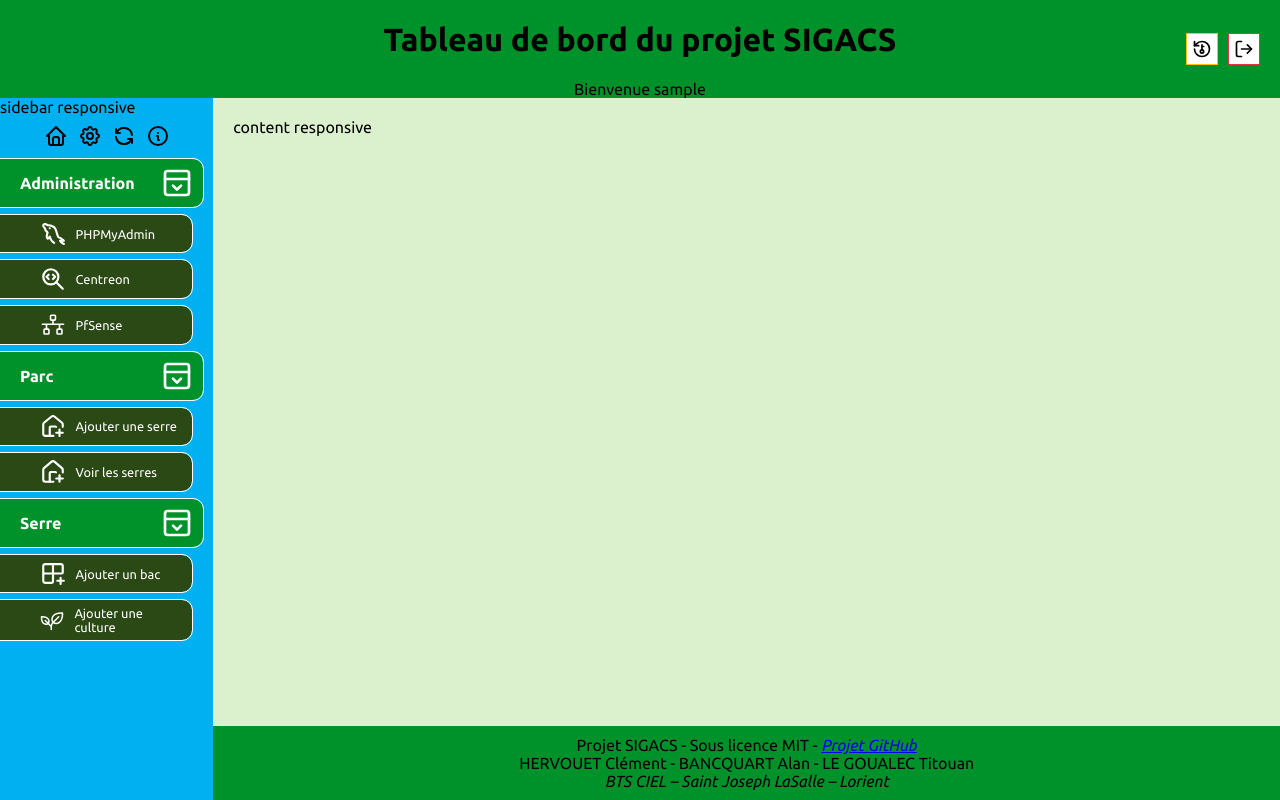
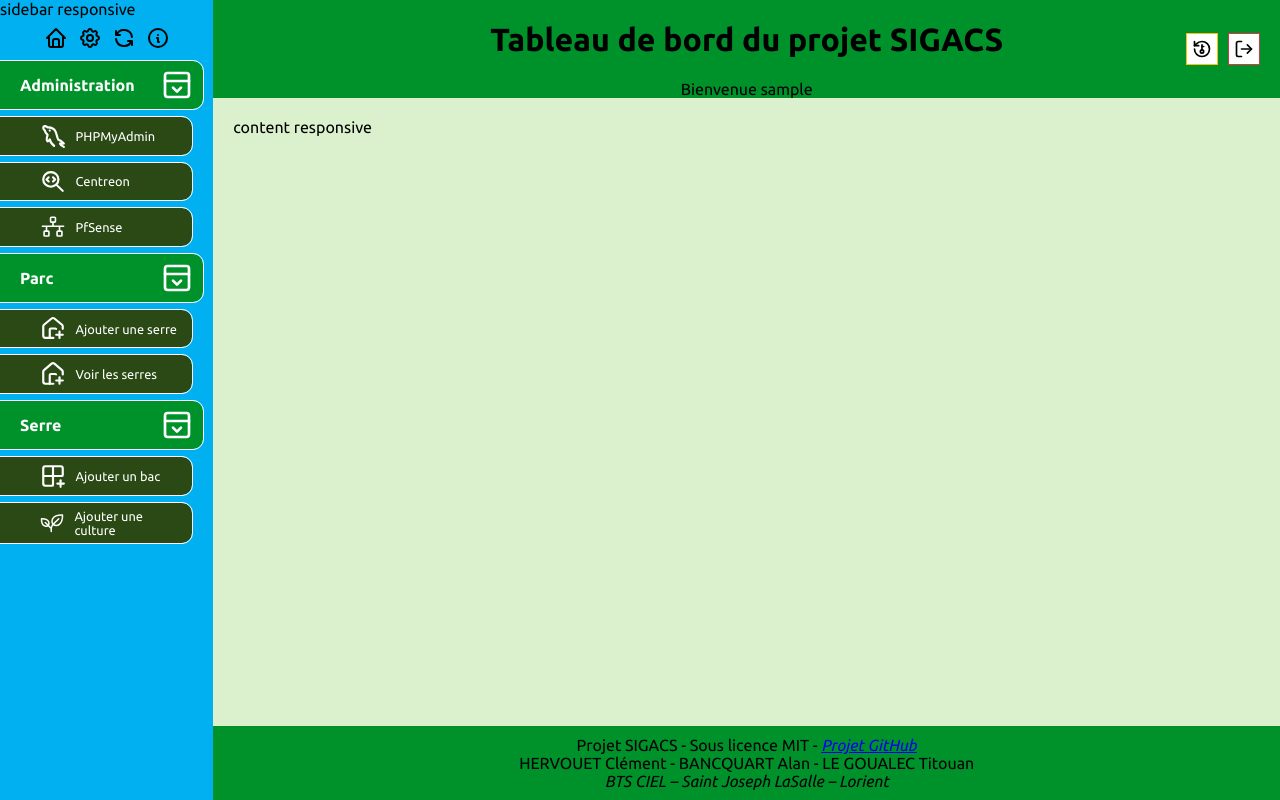
Before and after one commit to clement-hervouet/SIGACS, a PHP site: page /dashboard.php in a window 1280 px wide. Run offline with PHP 8.4, Linux system fonts and the light colour scheme; the visitor is signed in with stand-in values (Sample User, id 1).

Commit message:
SAVE : avant restart serveur

```diff
--- a/web/site/assets/static/css/style.css
+++ b/web/site/assets/static/css/style.css
@@ -38,7 +38,7 @@ body {
 }
 
 .navbar {
-    grid-area: 1 / 1 / 2 / 3;
+    grid-area: 1 / 2 / 2 / 3;
 
     display: flex;
     flex-direction: column;
@@ -61,7 +61,7 @@ body {
 }
 
 .sidebar {
-    grid-area: 2 / 1 / 4 / 2;
+    grid-area: 1 / 1 / 4 / 2;
 
     display: flex;
     flex-direction: column;
```
